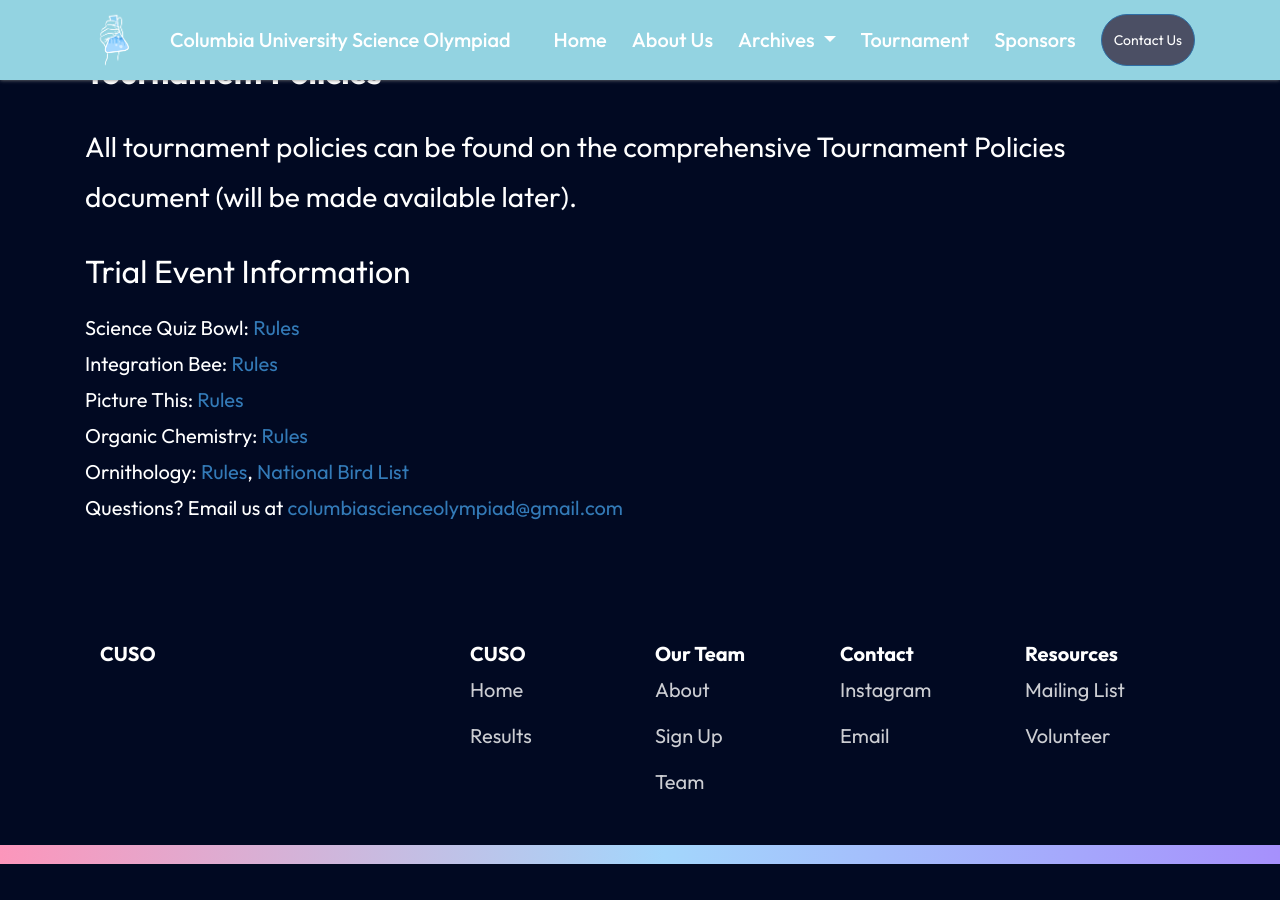
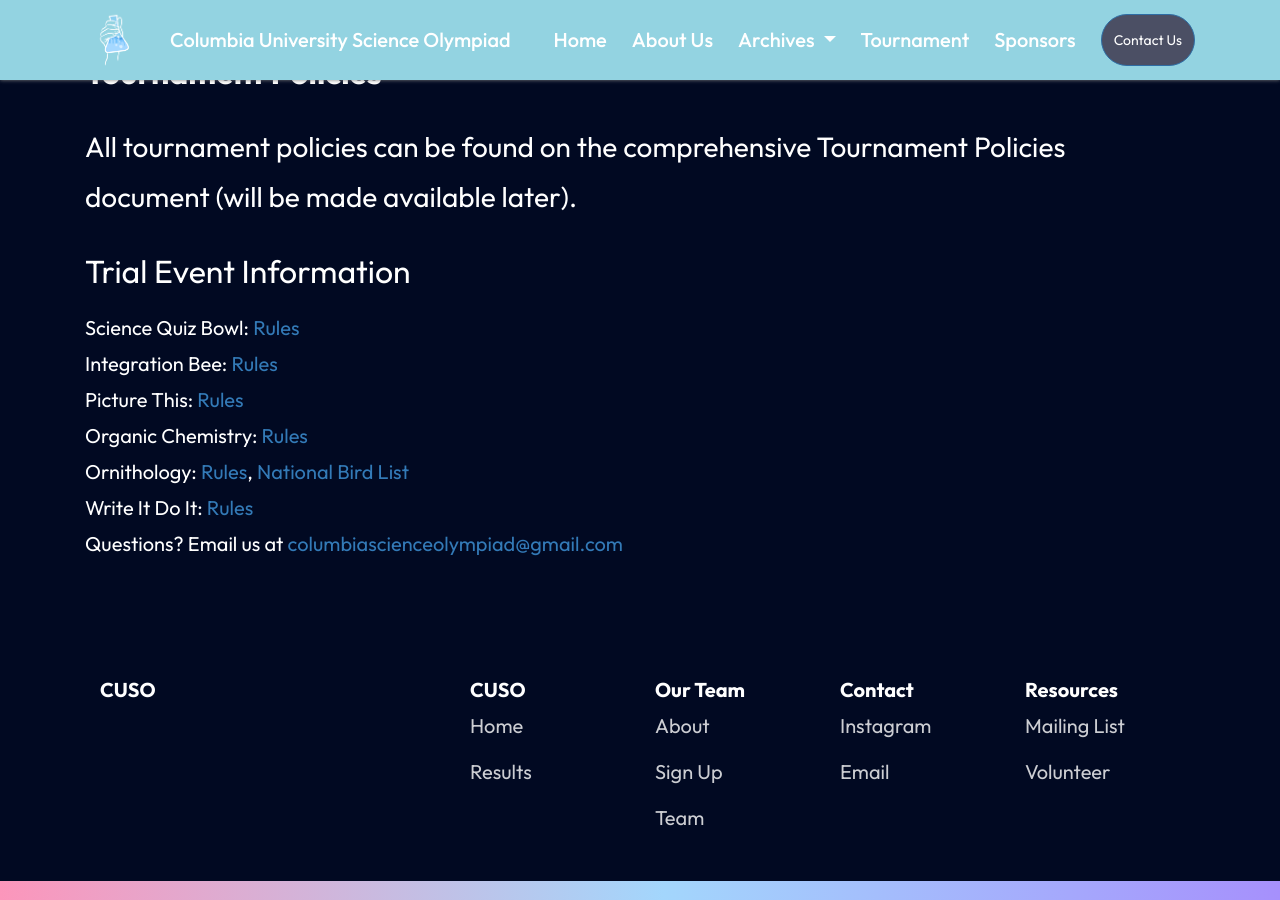
Before and after one commit to columbia-science-olympiad/columbia-science-olympiad.github.io, a Jekyll site: the page built from tournament.md, in a window 1280 px wide and 900 px high, scrolled down 960 px. Built offline with Jekyll 4.4.1, drawn with Linux system fonts in a browser that asks for light colours; nearby versions of some CDN libraries; before the commit the page ends 1824 px from its top, so only the background shows below that.

Commit message:
WIDI rules

```diff
--- a/tournament.md
+++ b/tournament.md
@@ -42,5 +42,6 @@
 -   Picture This: [Rules](https://drive.google.com/file/d/1bNAUg6Pu71QjwPrnPGSYM5L-LyUN0ubo/view?usp=sharing)
 -   Organic Chemistry: [Rules](https://docs.google.com/document/d/1VusEMMTMUvjhvWeAfZ8U9XTXSI9wi4WiGKffHr3OkUk/edit?usp=sharing)
 -   Ornithology: [Rules](https://drive.google.com/file/d/1AtM-XQvdSU73JMar2Szpn500LxScU8XG/view?usp=sharing), [National Bird List](https://drive.google.com/file/d/1pMo4GjRneITTGPFSz4GxEPjlEscKt7eh/view?usp=sharing)
+-   Write It Do It: [Rules](https://drive.google.com/file/d/1mjuKmZ6EBRhiBg7PBaJFdipOrE84EIUn/view?usp=sharing)
 
 Questions? Email us at [columbiascienceolympiad@gmail.com](mailto:columbiascienceolympiad@gmail.com?)
```
